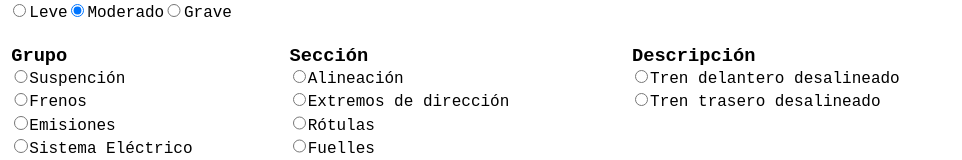
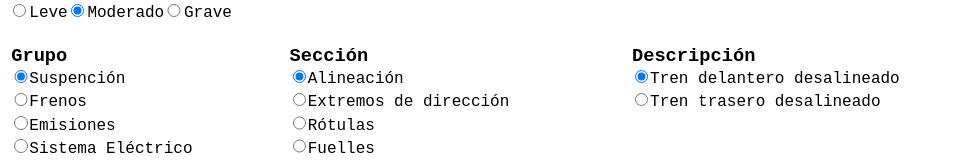
Before and after one commit to Juaniessi/buba-app, a React (Create React App) app: page / in a window 1280 px wide. Shown: the part 142-302 px from the top of the page, without its empty margins (0-962 px from the left). Built offline with nearby package versions, Linux system fonts and the light colour scheme.

Commit message:
many changes to the radio button handling

```diff
--- a/src/components/main/Main.jsx
+++ b/src/components/main/Main.jsx
@@ -56,9 +56,9 @@ function Main() {
 	const handleSeveridad = (e) => {
 		setSeveridad(e.target.value);
 	};
-	const [grupo, setGrupo] = useState(group[0]); //seteo group[0] para arrancar con la primera del array
+	const [grupo, setGrupo] = useState(group[0]);
 
-	const [seccion, setSeccion] = useState(sectionSusp[0]); // idem seteo
+	const [seccion, setSeccion] = useState(sectionSusp[0]);
 	const [descripcion, setDescripcion] = useState(descAlin[0]);
 
 	const [lista, setLista] = useState([]);
@@ -69,9 +69,12 @@ function Main() {
 	let listaCompleta = [];
 
 	let armarLista = () => {
-		let itemLista = `${grupo}, ${seccion}, ${descripcion}`;
+		let itemLista = `${grupo}, ${seccion}, ${descripcion}, ${severidad}`;
 		listaCompleta = listaCompleta.concat(itemLista);
 		setLista(listaCompleta);
+		setGrupo(group[0]);
+		setSeccion(sectionSusp[0]);
+		setDescripcion(descAlin[0]);
 		return listaCompleta;
 	};
 
@@ -218,8 +221,8 @@ function Main() {
 						name="type"
 						id="auto"
 						value="auto"
-						onClick={handleTipo}
-						defaultChecked
+						checked={tipo === 'auto'}
+						onChange={handleTipo}
 					/>
 					<label className="btn-inside" htmlFor="auto">
 						Auto
@@ -230,7 +233,8 @@ function Main() {
 						name="type"
 						id="moto"
 						value="moto"
-						onClick={handleTipo}
+						checked={tipo === 'moto'}
+						onChange={handleTipo}
 					/>
 					<label className="btn-inside" htmlFor="moto">
 						Moto
@@ -244,7 +248,8 @@ function Main() {
 						name="severity"
 						id="leve"
 						value="leve"
-						onClick={handleSeveridad}
+						checked={severidad === 'leve'}
+						onChange={handleSeveridad}
 					/>
 					<label className="btn-inside" htmlFor="leve">
 						Leve
@@ -255,8 +260,8 @@ function Main() {
 						name="severity"
 						id="moderado"
 						value="moderado"
-						onClick={handleSeveridad}
-						defaultChecked
+						checked={severidad === 'moderado'}
+						onChange={handleSeveridad}
 					/>
 					<label className="btn-inside" htmlFor="moderado">
 						Moderado
@@ -267,7 +272,8 @@ function Main() {
 						name="severity"
 						id="grave"
 						value="grave"
-						onClick={handleSeveridad}
+						checked={severidad === 'grave'}
+						onChange={handleSeveridad}
 					/>
 					<label className="btn-inside" htmlFor="grave">
 						Grave
@@ -284,7 +290,8 @@ function Main() {
 									name="group"
 									id={item}
 									value={item}
-									onClick={(e) => setGrupo(e.target.value)}
+									checked={grupo === item}
+									onChange={(e) => setGrupo(e.target.value)}
 								/>
 								{item}
 							</label>
@@ -300,7 +307,8 @@ function Main() {
 									name="section"
 									id={item}
 									value={item}
-									onClick={(e) => setSeccion(e.target.value)}
+									checked={seccion === item}
+									onChange={(e) => setSeccion(e.target.value)}
 								/>
 								{item}
 							</label>
@@ -316,7 +324,8 @@ function Main() {
 									name="description"
 									id={item}
 									value={item}
-									onClick={(e) => setDescripcion(e.target.value)}
+									checked={descripcion === item}
+									onChange={(e) => setDescripcion(e.target.value)}
 								/>
 								{item}
 							</label>
```
